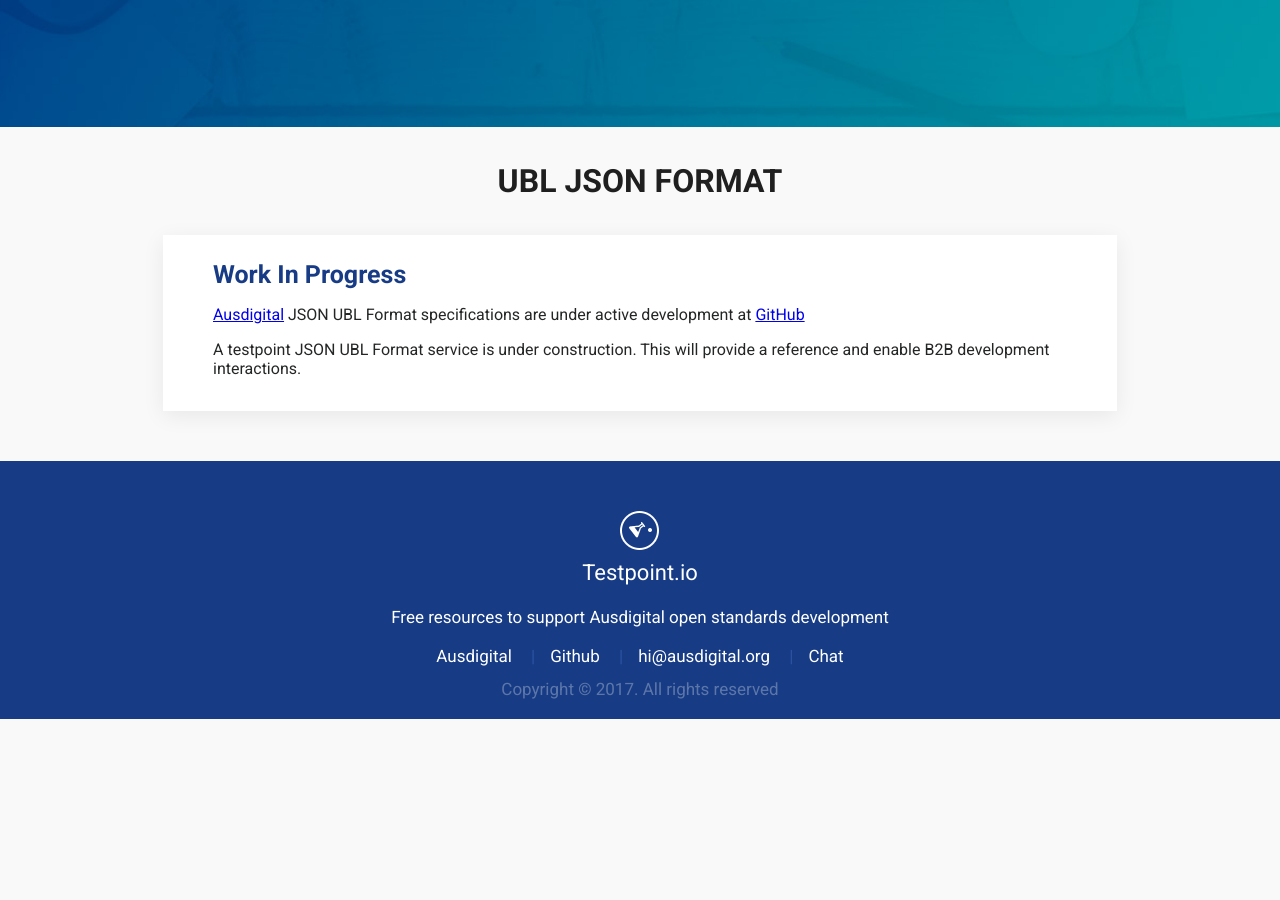
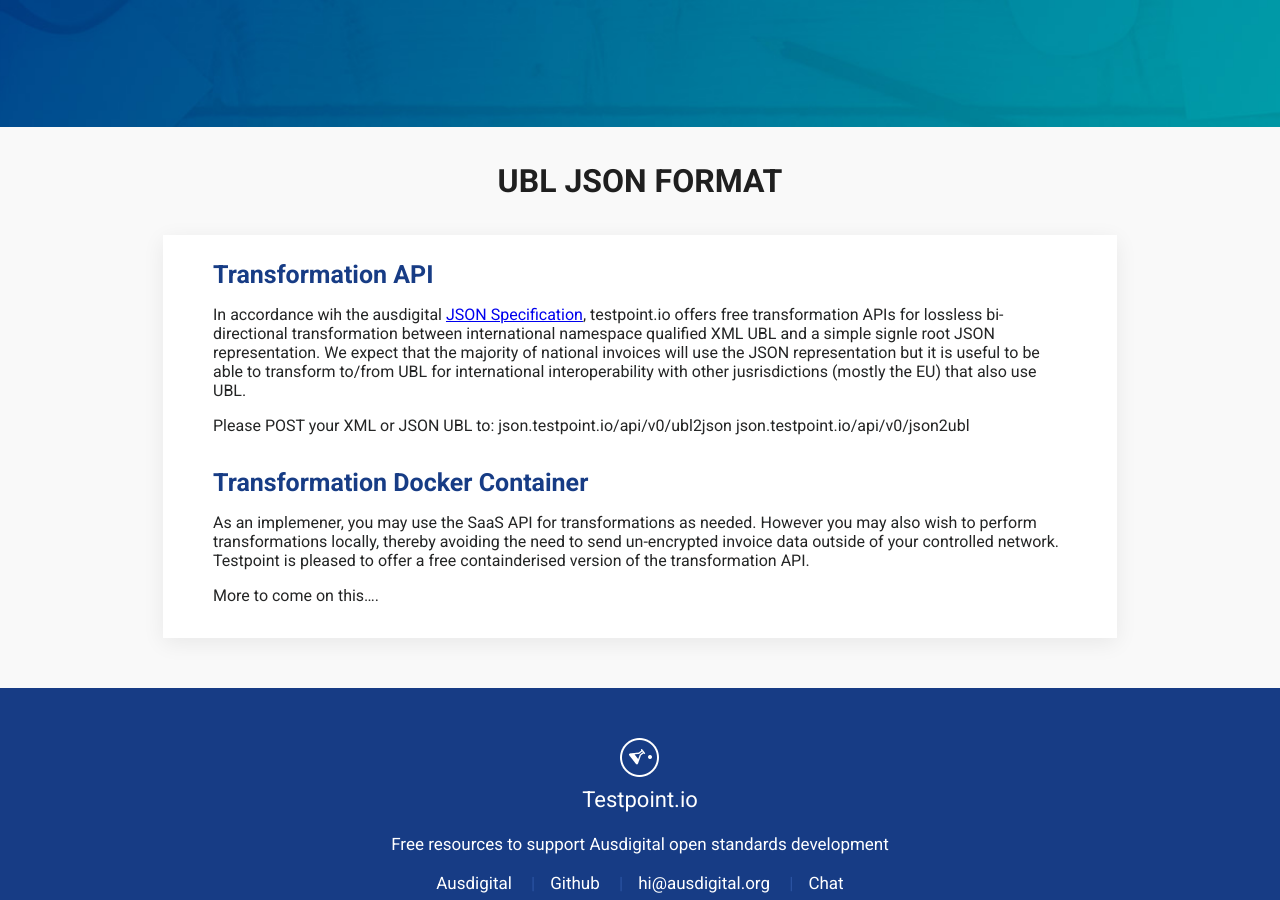
Before and after one commit to test-point/test-point.github.io, a Jekyll site: the page built from pages/json.md, in a window 1280 px wide and 900 px high, scrolled down 885 px. Built offline with Jekyll 4.4.1, drawn with Linux system fonts in a browser that asks for light colours; before the commit the page ends 1604 px from its top, so only the background shows below that.

Commit message:
Initial page content

```diff
--- a/pages/json.md
+++ b/pages/json.md
@@ -8,8 +8,16 @@
 menuTitle: Test JSON
 menuOrder: 6
 ---
-### Work In Progress
+### Transformation API
 
-[Ausdigital](http://ausdigital.org) JSON UBL Format specifications are under active development at [GitHub](https://github.com/ausdigital/ausdigital-json)
+In accordance wih the ausdigital [JSON Specification](https://github.com/ausdigital/ausdigital-json), testpoint.io offers free transformation APIs for lossless bi-directional transformation between international namespace qualified XML UBL and a simple signle root JSON representation.  We expect that the majority of national invoices will use the JSON representation but it is useful to be able to transform to/from UBL for international interoperability with other jusrisdictions (mostly the EU) that also use UBL.
 
-A testpoint JSON UBL Format service is under construction. This will provide a reference and enable B2B development interactions.
+Please POST your XML or JSON UBL to:
+json.testpoint.io/api/v0/ubl2json
+json.testpoint.io/api/v0/json2ubl
+
+### Transformation Docker Container
+
+As an implemener, you may use the SaaS API for transformations as needed.  However you may also wish to perform transformations locally, thereby avoiding the need to send un-encrypted invoice data outside of your controlled network.   Testpoint is pleased to offer a free containderised version of the transformation API.
+
+More to come on this....
```
